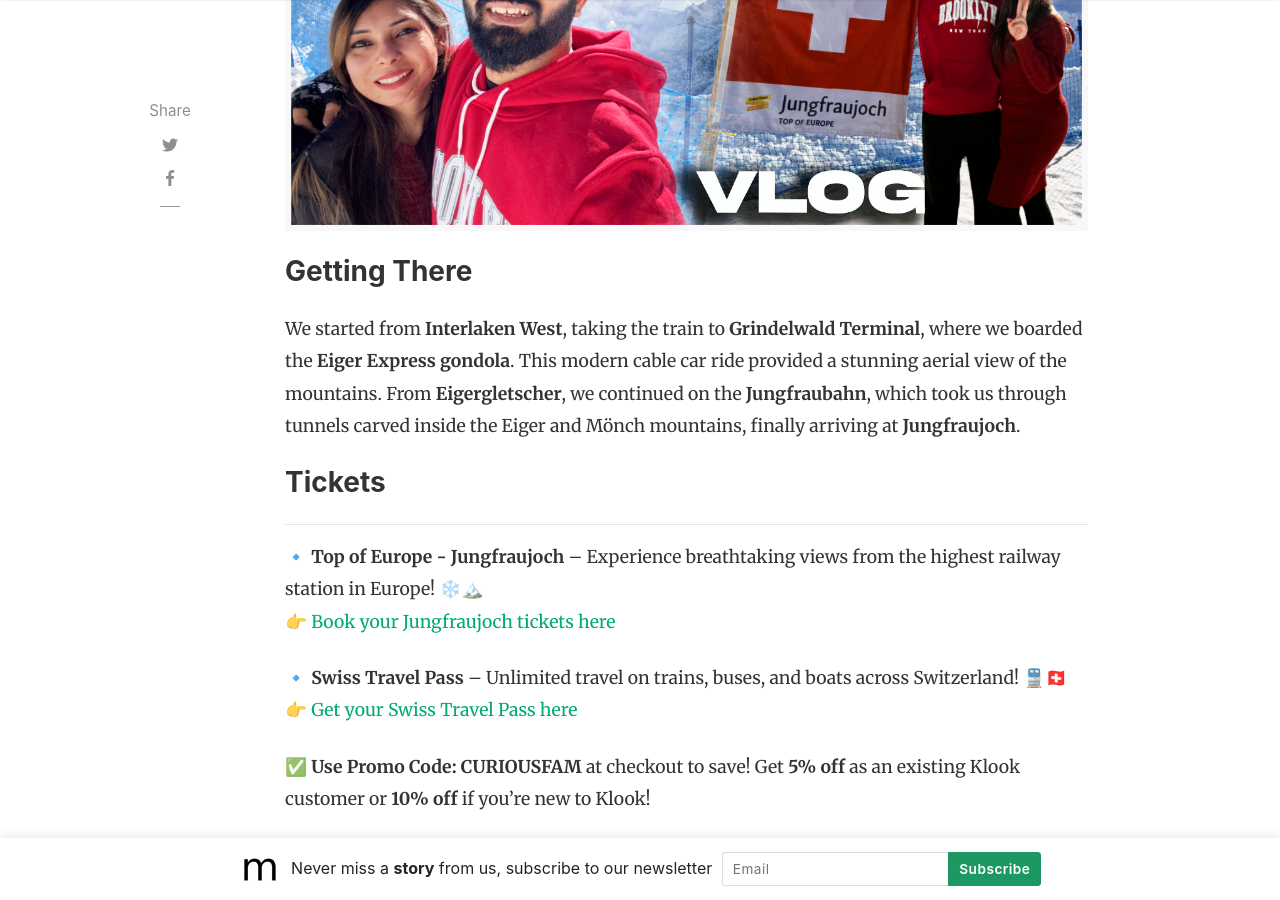
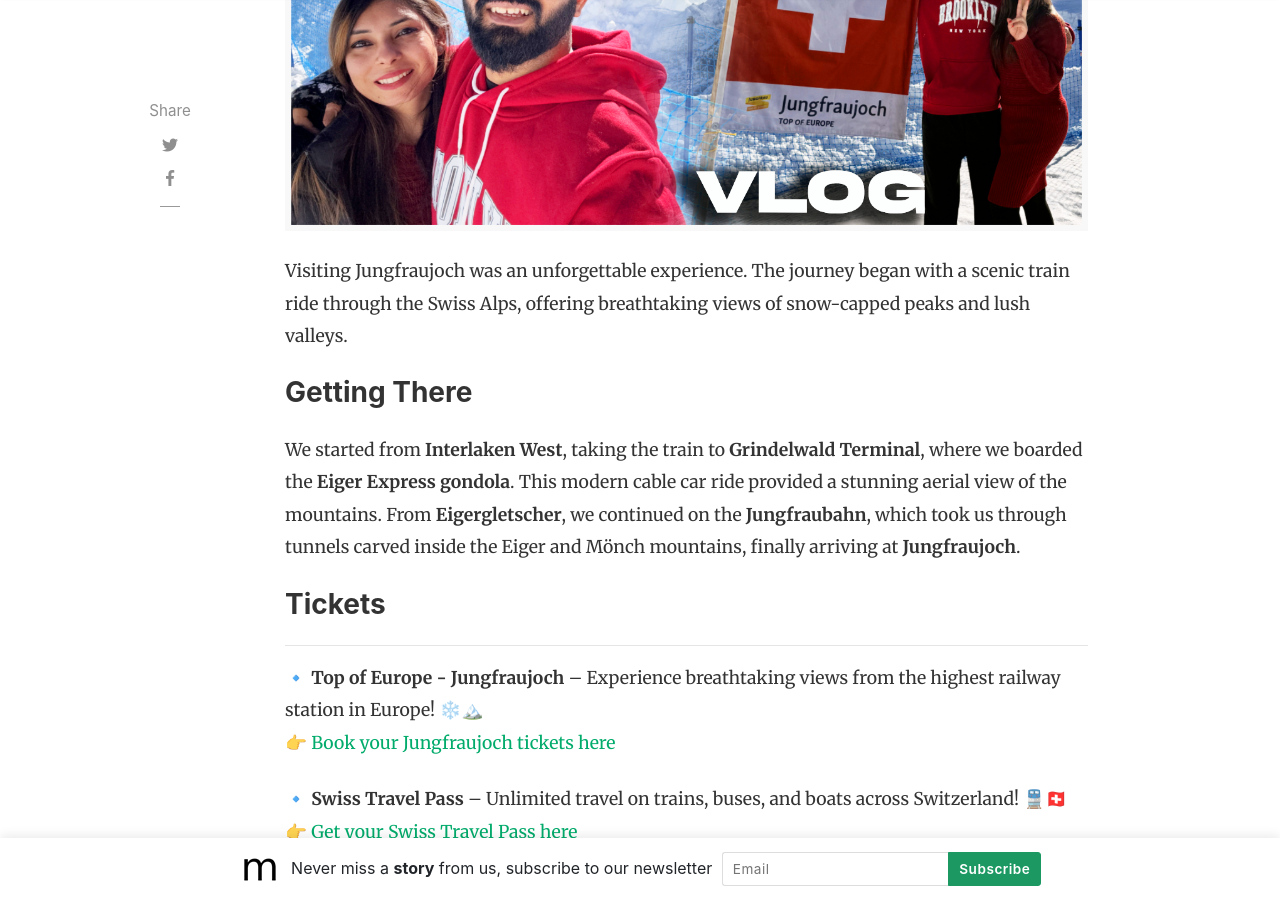
Before and after one commit to vaibhavbhootna/curioustogether, a Jekyll site: the page built from _posts/2025-02-28-jungfraujoch.md, in a window 1280 px wide and 900 px high, scrolled down 683 px. Built offline with Jekyll 4.4.1, drawn with Linux system fonts in a browser that asks for light colours; nearby versions of some CDN libraries; comment, search, counter and statistics services are not loaded; grey boxes are pictures that could not be loaded.

Commit message:
Updated post

```diff
--- a/_posts/2025-02-28-jungfraujoch.md
+++ b/_posts/2025-02-28-jungfraujoch.md
@@ -7,7 +7,10 @@
 tags: [Switzerland, Travel Vlog, Europe]
 image: assets/images/jungfraujoch-thumbnail.jpg
 comments: true
+featured: true
 ---
+
+Visiting Jungfraujoch was an unforgettable experience. The journey began with a scenic train ride through the Swiss Alps, offering breathtaking views of snow-capped peaks and lush valleys.
 
 ### Getting There
 
```
